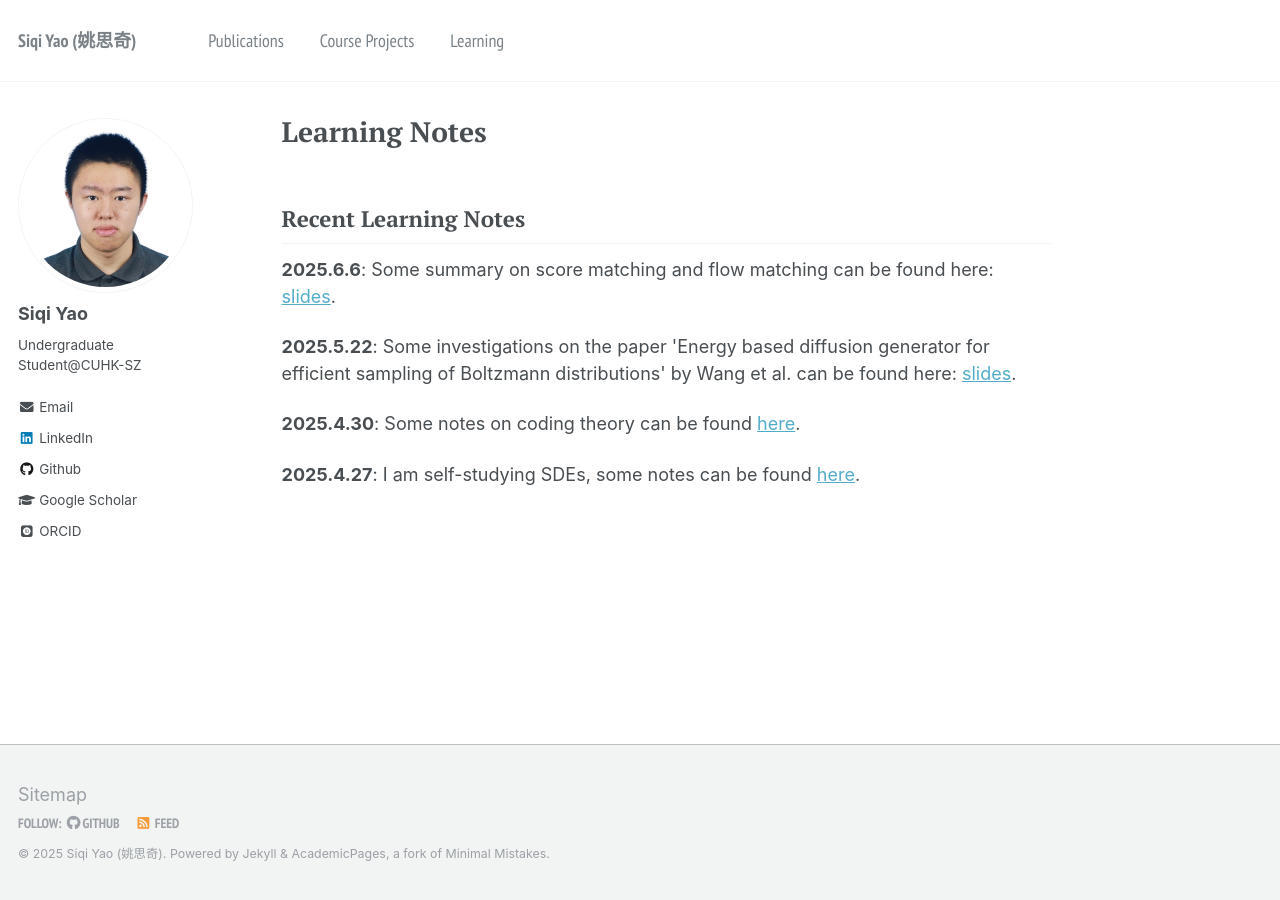
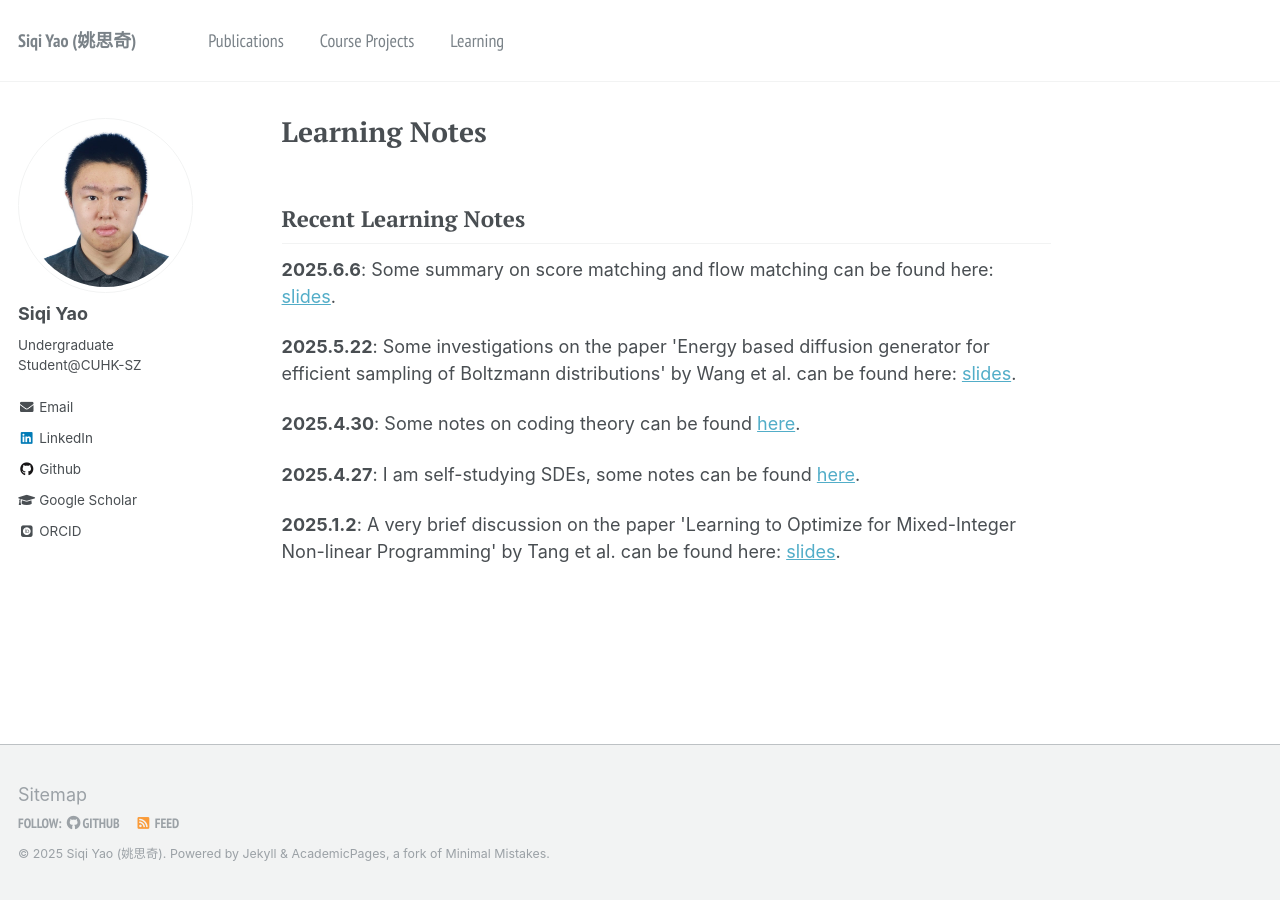
Before and after one commit to YaoSiqi2003/YaoSiqi2003.github.io, a Jekyll site: the page built from _pages/learning.md, in a window 1280 px wide. Built offline with Jekyll 4.4.1, drawn with Linux system fonts in a browser that asks for light colours; some web fonts are replaced.

Commit message:
Add new file

```diff
--- a/_pages/learning.md
+++ b/_pages/learning.md
@@ -14,3 +14,5 @@ author_profile: true
 <p><strong>2025.4.30</strong>: Some notes on coding theory can be found <a href="https://github.com/YaoSiqi2003/Notes-on-coding-theory">here</a>.</p>
 
 <p><strong>2025.4.27</strong>: I am self-studying SDEs, some notes can be found <a href="https://github.com/YaoSiqi2003/Notes-on-SDE">here</a>.</p>
+
+<p><strong>2025.1.2</strong>: A very brief discussion on the paper 'Learning to Optimize for Mixed-Integer Non-linear Programming' by Tang et al. can be found here: <a href="/files/MINLP_Presentation.pdf">slides</a>.</p>
```
Also changed, not shown: 1 other file.
